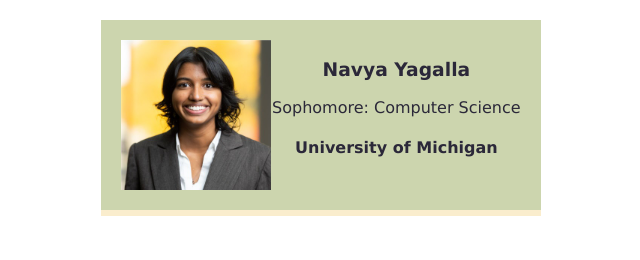
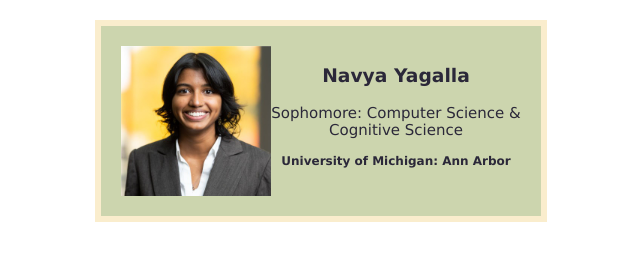
Before and after one commit to navyayagalla/business-card, a website built with Vite: page index.html in a window 1280 px wide. Shown: the whole page, without its empty margins (319-959 px from the left). Built offline with nearby package versions, Linux system fonts and the light colour scheme; files whose address does not match are found by name.

Commit message:
Final uploaded files - minor color & style changes

```diff
--- a/index.html
+++ b/index.html
@@ -4,11 +4,15 @@
     </head>
     <body>
         <div class="card">
-            <img class="avatar" src="images/linked-in.png">
+            <img class="avatar" src="linked-in.png">
             <div >
                 <h3>Navya Yagalla</h3>
-                <p>Sophomore: Computer Science</p>
-                <h4>University of Michigan</h4>
+                <div class="text1">
+                <p>Sophomore: Computer Science & Cognitive Science</p>
+                </div>
+                <div class="text2">
+                <h4>University of Michigan: Ann Arbor</h4>
+                </div>
             </div>
         </div>
     </body>
--- a/styles.css
+++ b/styles.css
@@ -12,6 +12,13 @@
     width: 150px;
 }
 
+.text1{
+    font-size: 15px;
+}
+.text2{
+    font-size: 12px;
+
+}
 .card {
     width: 400px;
     margin: 0 auto;
@@ -21,7 +28,7 @@
     text-align: center;
     background: #ccd5ae;
     color: #2b2839;
-    border-bottom: 6px solid #faedcd;
+    border: 6px solid #faedcd;
 
     /*
     Challenge:
```
Also changed, not shown: README.md.
